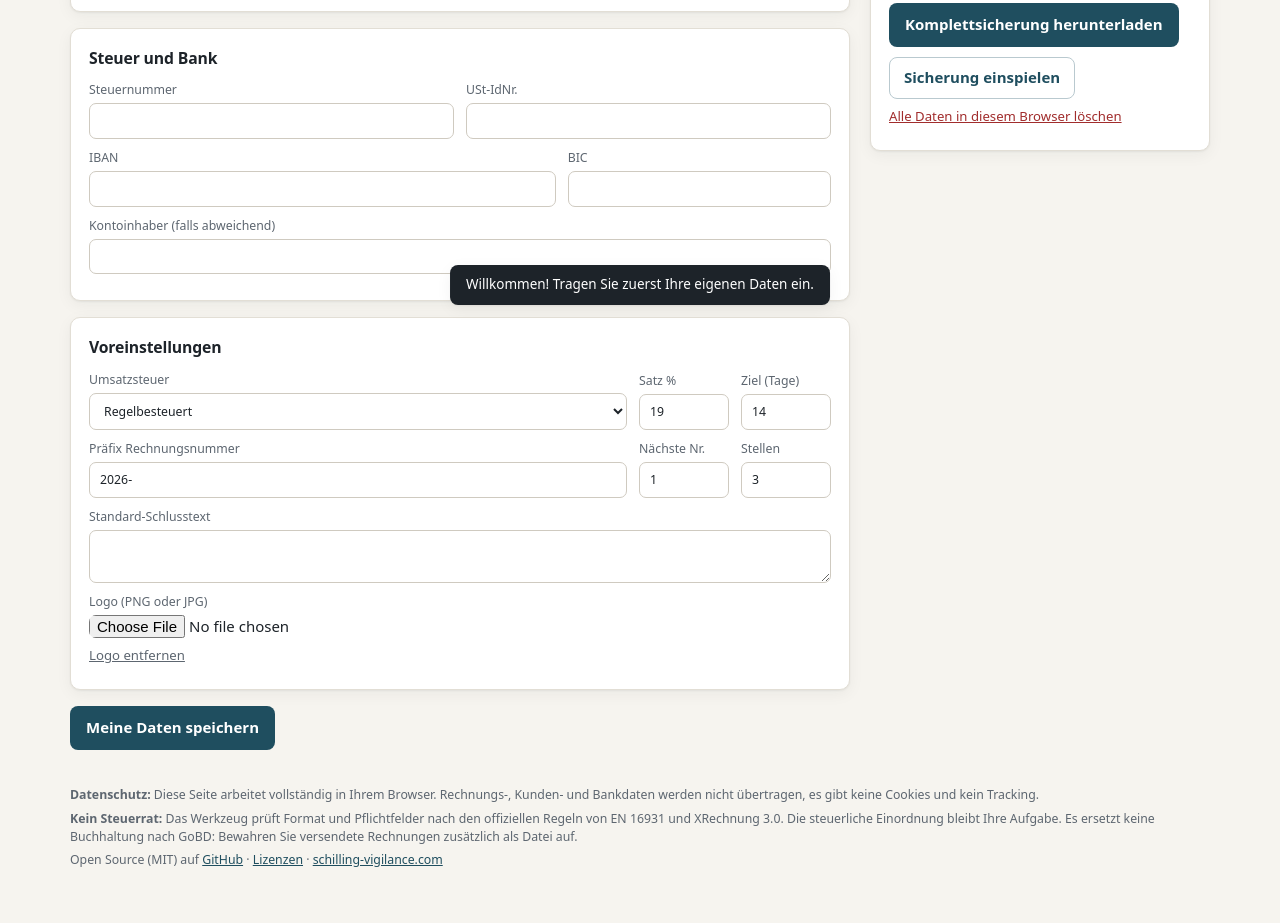
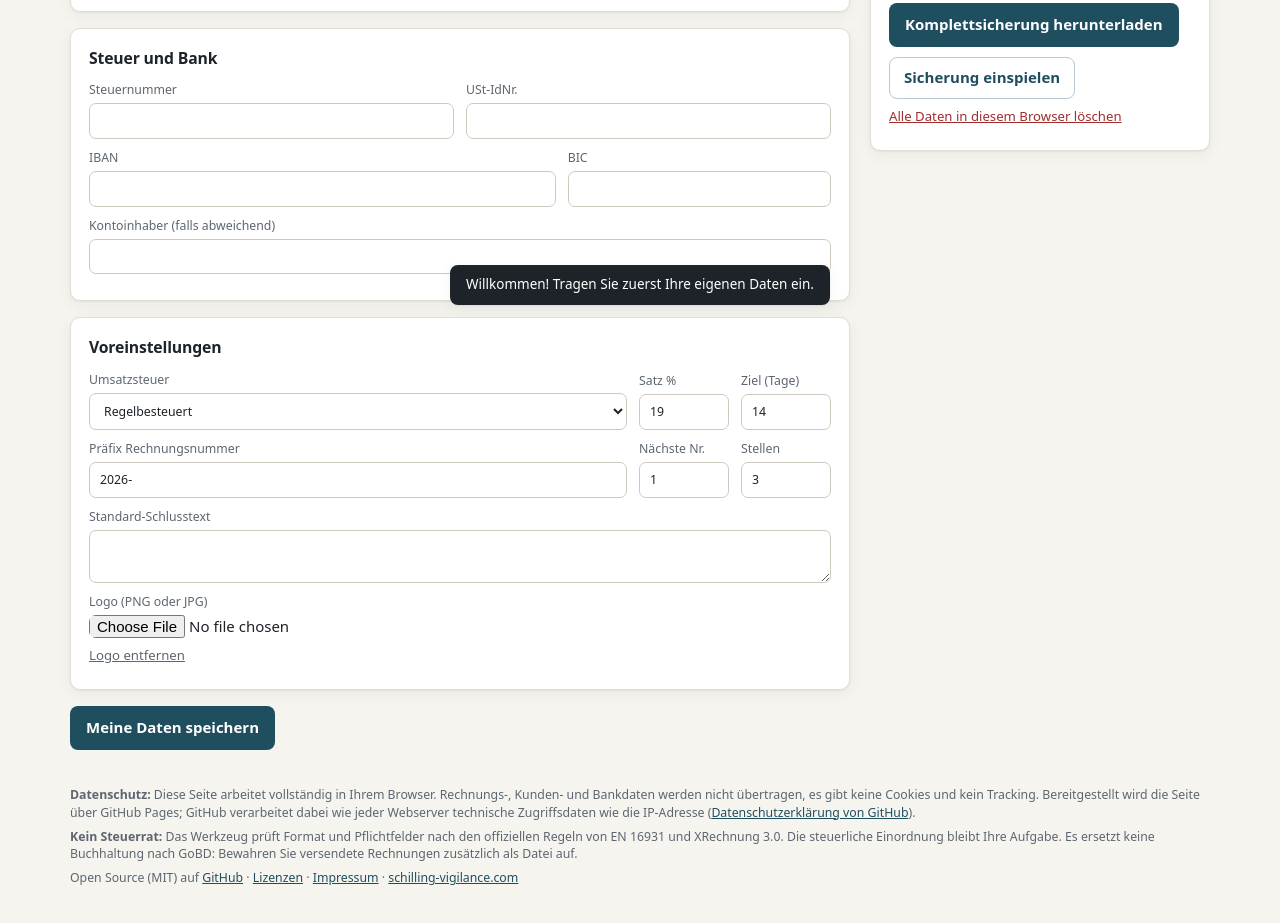
Before and after one commit to reyschilling-ai/e-rechnung-de, a website with bundled scripts: page web/index.html in a window 1280 px wide. Shown: the part 477-1400 px from the top of the page. Built offline with nearby package versions, Linux system fonts and the light colour scheme.

Commit message:
Fußzeile: Impressum-Link und Hinweis auf GitHub Pages
Co-Authored-By: Claude Opus 5.5 <noreply@anthropic.com>
Claude-Session: https://claude.ai/code/session_01HoioewUMvnqikxkCxfWjdR

```diff
--- a/web/index.html
+++ b/web/index.html
@@ -273,9 +273,9 @@
 </main>
 
 <footer class="fuss">
-  <p><strong>Datenschutz:</strong> Diese Seite arbeitet vollständig in Ihrem Browser. Rechnungs-, Kunden- und Bankdaten werden nicht übertragen, es gibt keine Cookies und kein Tracking.</p>
+  <p><strong>Datenschutz:</strong> Diese Seite arbeitet vollständig in Ihrem Browser. Rechnungs-, Kunden- und Bankdaten werden nicht übertragen, es gibt keine Cookies und kein Tracking. Bereitgestellt wird die Seite über GitHub Pages; GitHub verarbeitet dabei wie jeder Webserver technische Zugriffsdaten wie die IP-Adresse (<a href="https://docs.github.com/de/site-policy/privacy-policies/github-general-privacy-statement">Datenschutzerklärung von GitHub</a>).</p>
   <p><strong>Kein Steuerrat:</strong> Das Werkzeug prüft Format und Pflichtfelder nach den offiziellen Regeln von EN 16931 und XRechnung 3.0. Die steuerliche Einordnung bleibt Ihre Aufgabe. Es ersetzt keine Buchhaltung nach GoBD: Bewahren Sie versendete Rechnungen zusätzlich als Datei auf.</p>
-  <p>Open Source (MIT) auf <a href="https://github.com/reyschilling-ai/e-rechnung-de">GitHub</a> · <a href="lizenzen.html">Lizenzen</a> · <a href="https://schilling-vigilance.com">schilling-vigilance.com</a></p>
+  <p>Open Source (MIT) auf <a href="https://github.com/reyschilling-ai/e-rechnung-de">GitHub</a> · <a href="lizenzen.html">Lizenzen</a> · <a href="https://schilling-vigilance.com/imprint">Impressum</a> · <a href="https://schilling-vigilance.com">schilling-vigilance.com</a></p>
 </footer>
 
 <dialog id="dialog-zahlung" class="dialog">
```
